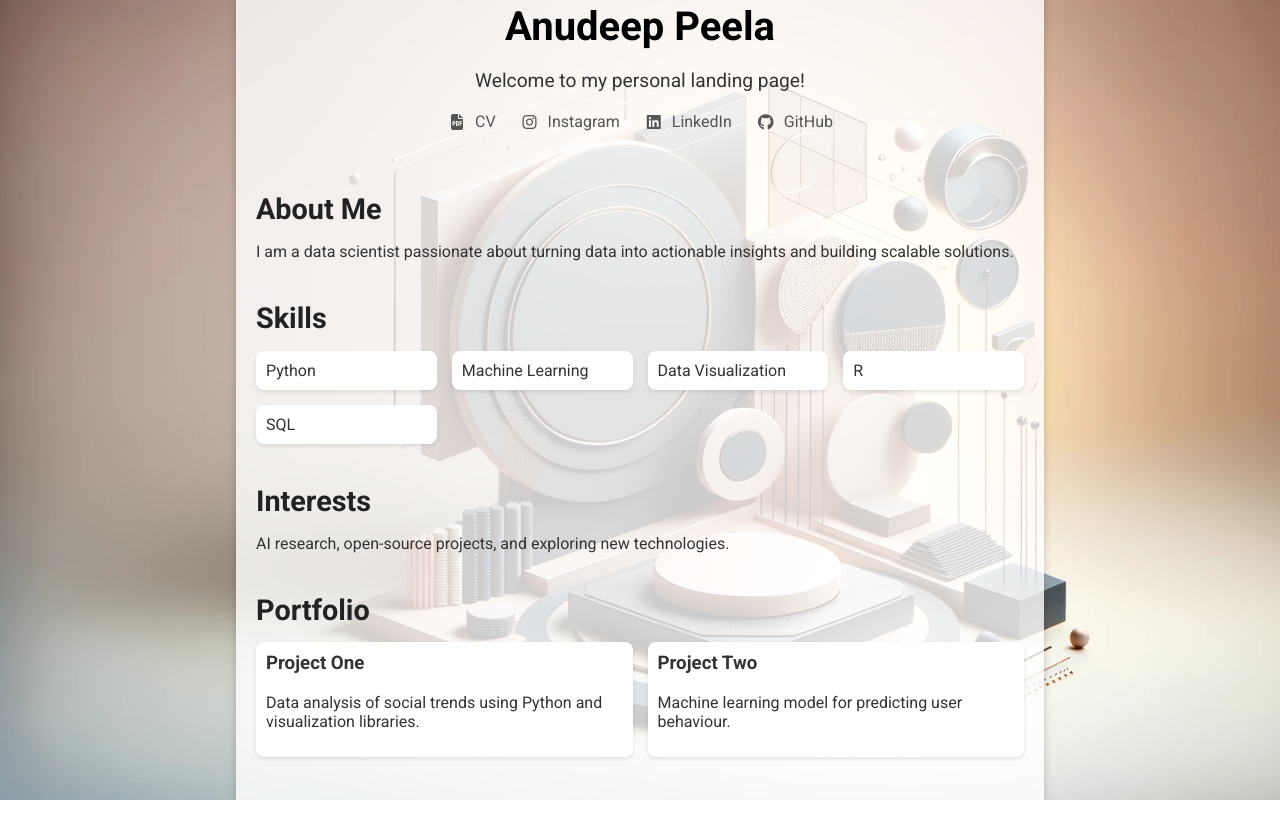
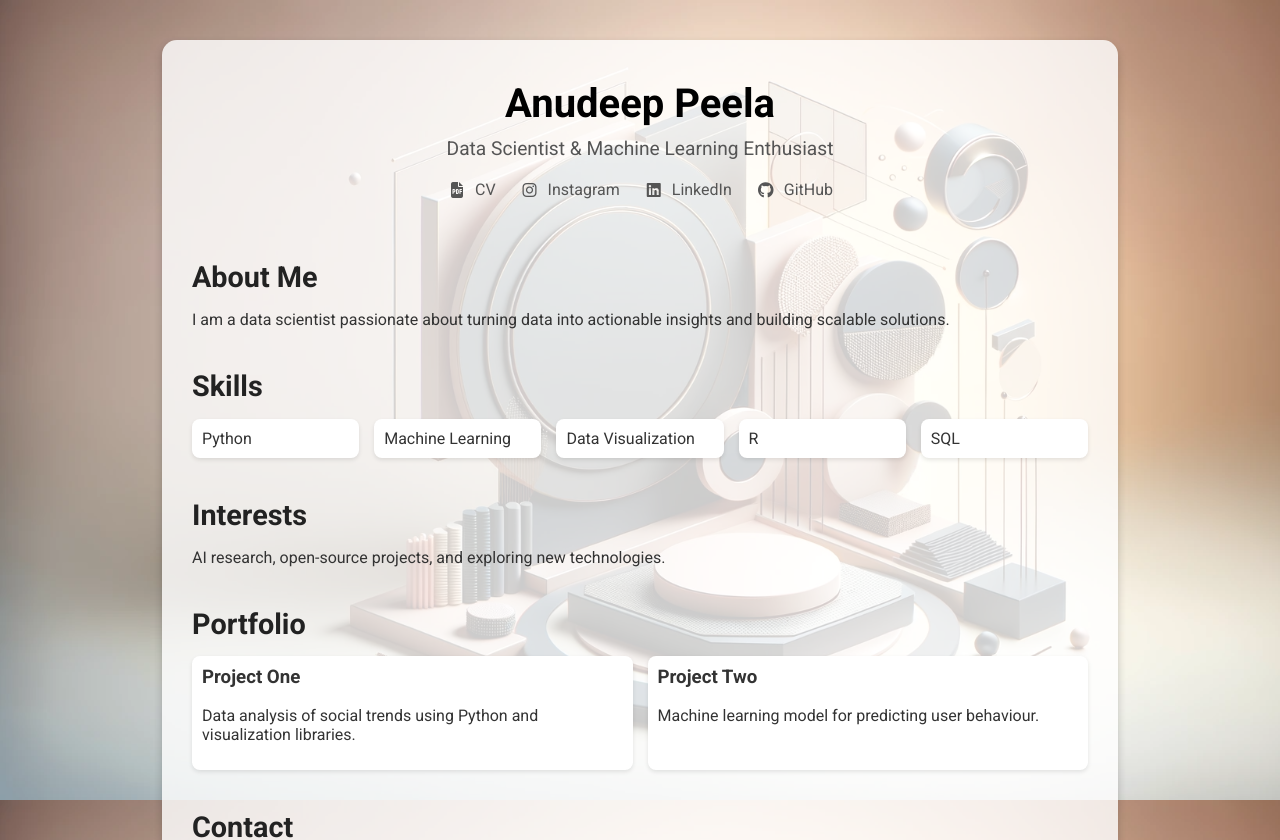
Before and after one commit to anudeep-peela/anudeep-peela.github.io, a plain HTML site: page index.html in a window 1280 px wide. Before the commit the page ends 800 px from the top, so only its background shows below. Drawn offline with Linux system fonts and the light colour scheme.

Commit message:
Refine layout and add contact section

```diff
--- a/index.html
+++ b/index.html
@@ -12,7 +12,7 @@
     <div class="container" id="mainContent">
         <header>
             <h1>Anudeep Peela</h1>
-            <p>Welcome to my personal landing page!</p>
+            <p class="tagline">Data Scientist &amp; Machine Learning Enthusiast</p>
         </header>
         <nav>
             <a href="Resume-Anudeep-Peela.pdf" target="_blank"><i class="fa fa-file-pdf"></i> CV</a>
@@ -55,6 +55,11 @@
                 </div>
             </div>
         </section>
+
+        <section id="contact">
+            <h2>Contact</h2>
+            <p>If you'd like to discuss a project or role, feel free to <a href="mailto:me@example.com">reach out via email</a> or connect on LinkedIn.</p>
+        </section>
     </div>
     <script src="script.js"></script>
 </body>
--- a/style.css
+++ b/style.css
@@ -9,24 +9,22 @@ body {
     font-family: 'Roboto', sans-serif;
     background-image: url('background.png'); /* Adjust the path as needed */
     background-size: cover;
-    display: flex;
-    align-items: center;
-    justify-content: center;
     color: #333;
-    text-align: center; /* Center text for smaller screens */
+    text-align: center;
+    padding-top: 40px; /* Space from top for header */
 }
 
 .container {
     background-color: rgba(255, 255, 255, 0.8);
-    padding: 20px;
+    padding: 40px 30px; /* Extra top padding for breathing room */
     border-radius: 15px;
-    width: 60%;
-    max-width: 800px;
+    width: 70%;
+    max-width: 900px;
     box-shadow: 0 4px 8px rgba(0,0,0,0.2);
     animation: fadeIn 1s ease-in-out;
-    margin: 80px auto; /* Added margin for spacing from top */
-    transform: translateY(0); /* Start at 0 position for animation */
-    opacity: 1; /* Set to visible */
+    margin: 0 auto 80px; /* Space below container */
+    transform: translateY(0);
+    opacity: 1;
 }
 
 @keyframes fadeIn {
@@ -35,7 +33,7 @@ body {
 }
 
 header h1 {
-    margin: 0;
+    margin: 0 0 10px;
     font-size: 2.5em;
     color: #000;
 }
@@ -43,6 +41,11 @@ header h1 {
 header p {
     font-size: 1.2em;
     margin-bottom: 20px;
+}
+
+.tagline {
+    margin-top: 10px;
+    color: #555;
 }
 
 nav {
@@ -99,3 +102,12 @@ h2 {
 .project h3 {
     margin-top: 0;
 }
+
+#contact a {
+    color: #0066cc;
+    text-decoration: none;
+}
+
+#contact a:hover {
+    text-decoration: underline;
+}
```
